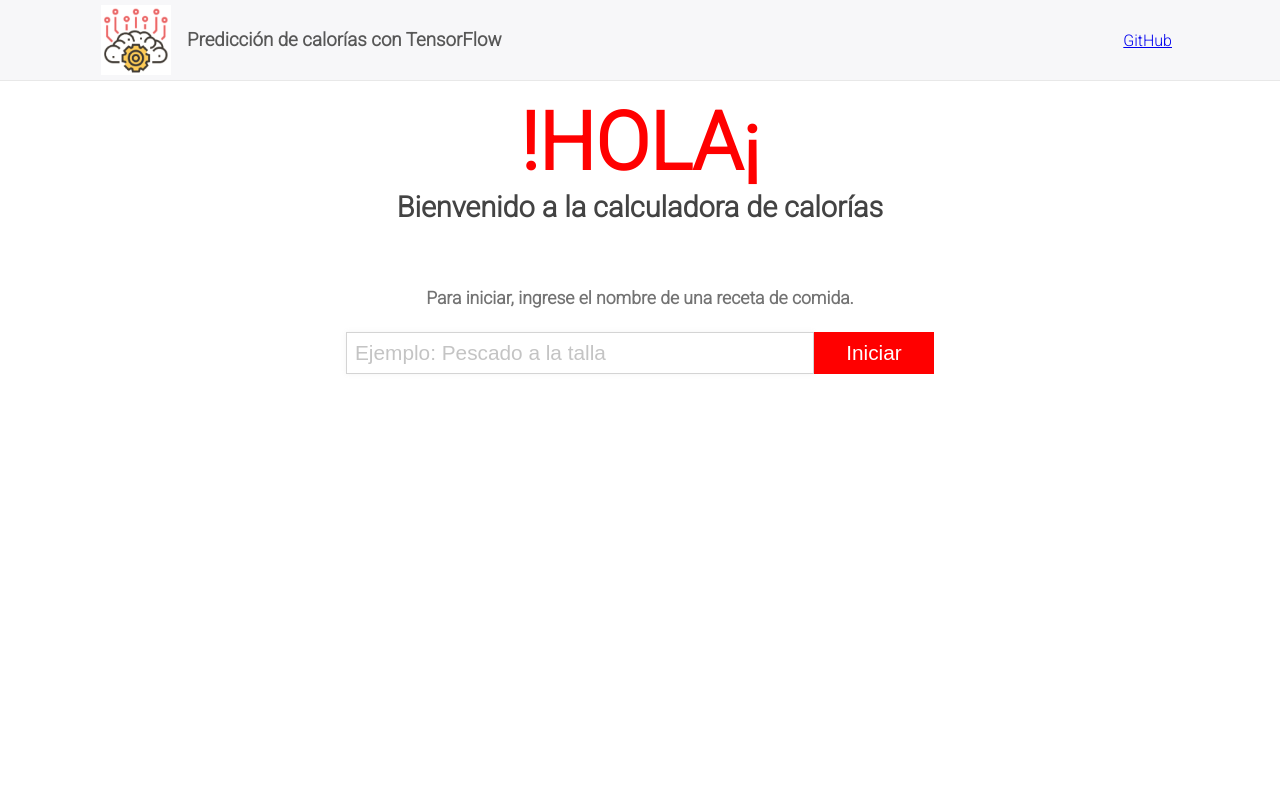
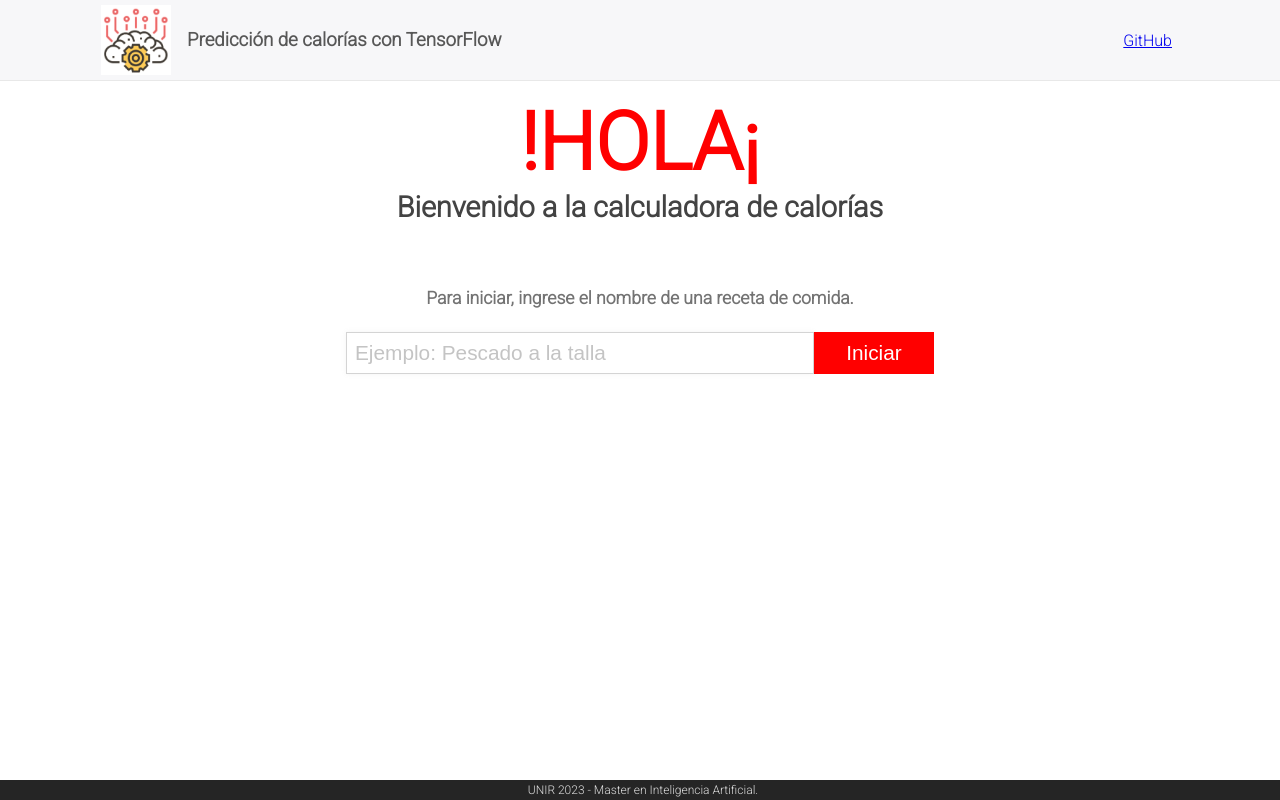
Before and after one commit to DanielRomero772/calculadora-frontend, a React (Vite) app: page /#/ in a window 1280 px wide. Built offline with nearby package versions, Linux system fonts and the light colour scheme; no server answers.

Commit message:
calculadora-v5.3

```diff
--- /dev/null
+++ b/public/css/footer.css
@@ -0,0 +1,14 @@
+@import url('https://fonts.googleapis.com/css2?family=Roboto:wght@300&display=swap');
+
+.footer {
+    font-family: 'Roboto';
+    position: fixed;
+    bottom: 0;
+    width: 100%;
+    background-color: rgb(37, 37, 37);
+    color: rgb(222, 222, 222);
+    padding: 3px;
+    text-align: center;
+    font-size: 12px;
+    z-index: 105;
+}
--- a/src/App.css
+++ b/src/App.css
@@ -0,0 +1,3 @@
+.App {
+    position: relative;
+}
--- a/src/App.jsx
+++ b/src/App.jsx
@@ -8,6 +8,8 @@ import { useEffect } from 'react';
 import { useDispatch } from 'react-redux';
 import { getAllIngredientes } from './store/slices/ingredientes.slice';
 import { getAllUme } from './store/slices/ume.slice';
+import Footer from './page/Footer';
+import './App.css';
 
 function App() {
   const dispatch = useDispatch();
@@ -24,6 +26,7 @@ function App() {
           <Route path={'/calculadora'} element={<Calculadora />} />
         </Route>
       </Routes>
+      <Footer />
     </div>
   );
 }
--- a/src/page/Calculadora.jsx
+++ b/src/page/Calculadora.jsx
@@ -124,7 +124,6 @@ const Calculadora = () => {
 
     const newArr = [...ingredienteSeleccionado];
     setIngredienteSeleccionado(newArr);
-    console.log(ingredienteSeleccionado);
   };
 
   const totalCalorias = () => {
@@ -138,7 +137,6 @@ const Calculadora = () => {
   const handleAdd = () => {
     const alimento = document.querySelector('.alimentos');
     alimento.classList.add('mostrar__alimento');
-    console.log(alimento.classList);
   };
   const handleRemove = () => {
     const alimento = document.querySelector('.alimentos');
--- /dev/null
+++ b/src/page/Footer.jsx
@@ -0,0 +1,10 @@
+import React from 'react';
+import '../../public/css/footer.css';
+
+const Footer = () => {
+  return (
+    <div className="footer">UNIR 2023 - Master en Inteligencia Artificial.</div>
+  );
+};
+
+export default Footer;
```
Also changed, not shown: 13 other files (tests, documents, lock files or other folders).
